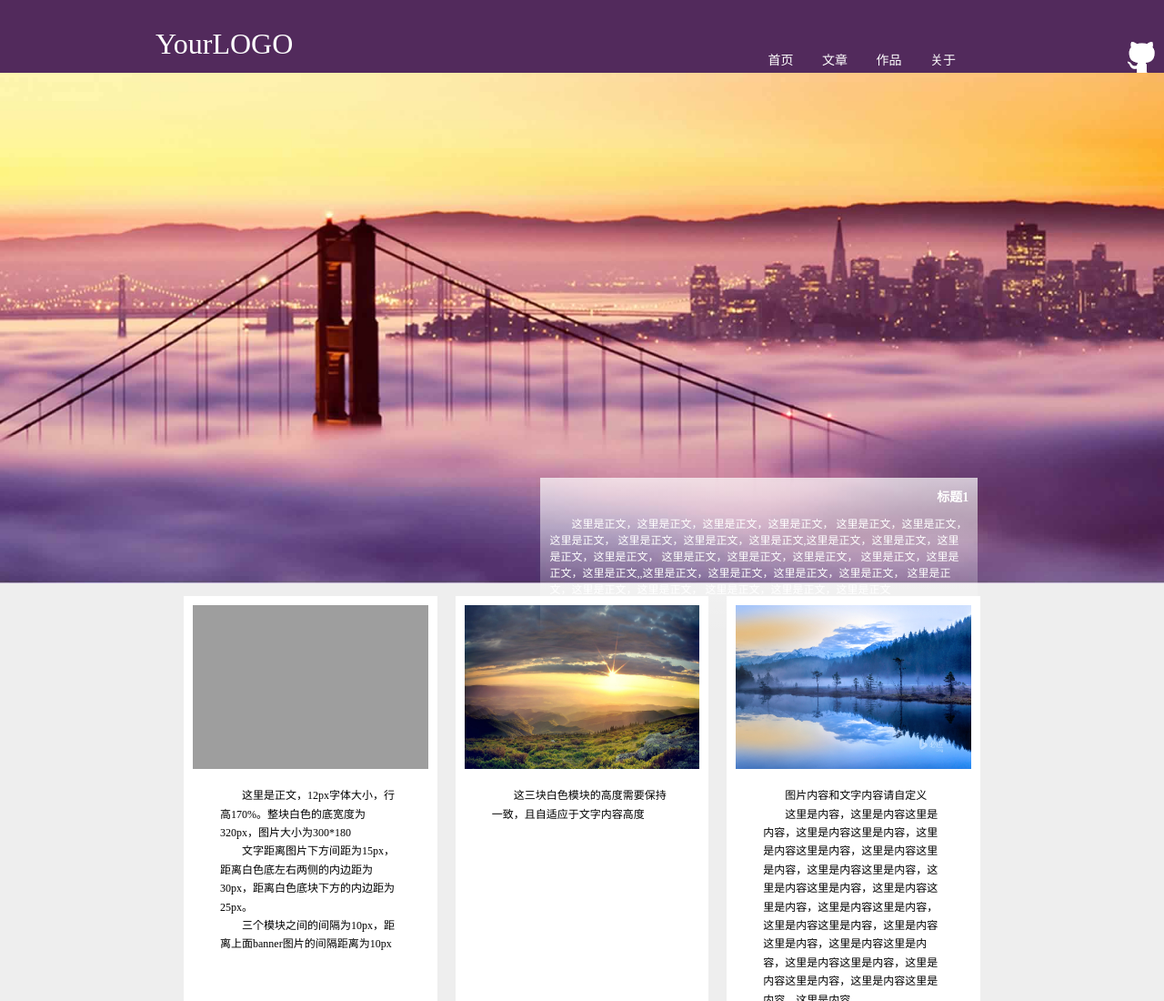
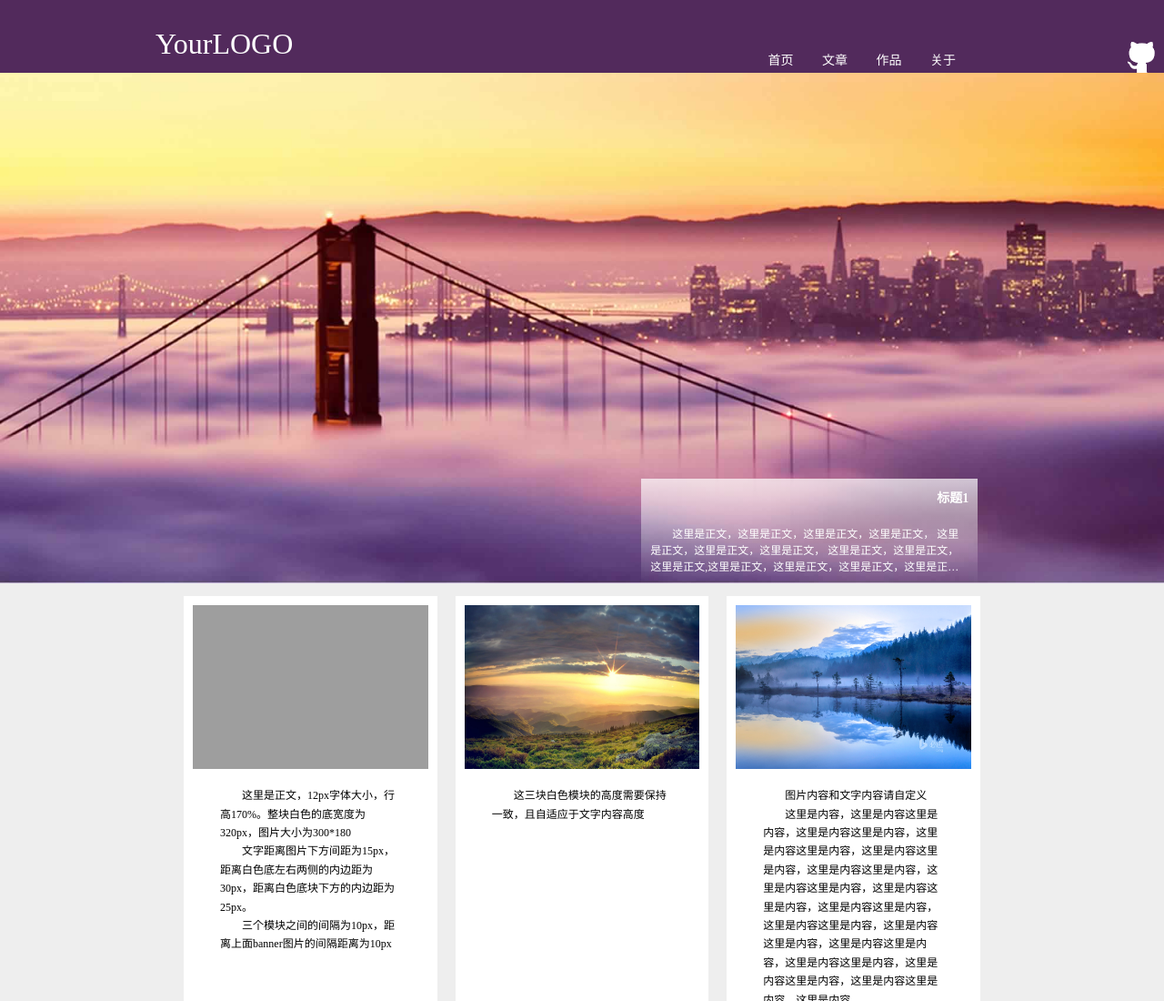
Before and after one commit to FED-Div/test, a plain HTML site: page home.html in a window 1280 px wide. Shown: the top 1100 px of the page at 91% size. Drawn offline with Linux system fonts and the light colour scheme; grey boxes are pictures that could not be loaded.

Commit message:
version 0.0.3
flex 属性的运用

```diff
--- a/css/main.css
+++ b/css/main.css
@@ -69,6 +69,13 @@ header{
 
 
 
+/*banner*/
+
+.banner-framework{
+	/*-webkit-flex-wrap:nowrap;*/
+	/*display: -webkit-flex;*/
+	width: 100%;
+}
 .banner-bg{
 	width: 100%;
 
@@ -80,16 +87,12 @@ header{
 
 .textcontent{
 	color: white;
-	/*width: 500px;*/
-	display: inline-block;
-	width: 36%;
+	width: 350px;
 	position: absolute;
 	right: 16%;
-	top: 525px;
-	/*top:30%;*/
 	padding: 10px;
+	margin-top: -119px;
 	background: linear-gradient(to bottom, rgba(255, 255, 255, 0.70), rgba(255,255,255, 0));
-
 }
 
 .textcontent h1{
@@ -98,15 +101,41 @@ header{
 	float: right;
 	padding-bottom: 12px;
 }
-.textcontent p{
+
+/*.textcontent p{
 	font-size: 12px;
 	text-indent:2em;
 	float: left;
 	padding-bottom: 30px;
 	line-height:150%;
+	-webkit-box-orient:vertical;
+	-webkit-line-clamp:3;
+	word-break:break-all;
+}
+*/
+.textcontent .text_box{
+	font-size: 12px;
+	text-indent:2em;
+	float: left;
+	padding-top: 10px;
+	line-height:150%;
+
+
+	display:-webkit-box !important;
+	overflow:hidden;
+
+	text-overflow: ellopsis;
+	word-break:break-all;
+
+	-webkit-box-orient:vertical;
+	-webkit-line-clamp:3;
+
+
+
 }
 
 /*three cards */
+
 .cards{
 	width: 70%;/*980/1366*/
 	margin-left: auto;
@@ -138,12 +167,21 @@ header{
 
 .card_content{
 	font-size: 12px;
-	text-indent: 2em;
+	text-indent: 2em;/*首行缩进*/
 	line-height: 170%;
 	margin-top: 15px;/*文字距离图片下方间距为15px*/
 	margin-left: 30px;/*距离白色底左右两侧的内边距为30px*/
 	margin-right: 30px;
 	margin-bottom: 15px;/*距离白色底块下方的内边距为25px。*/
+/*
+	display:-webkit-box !important;
+	overflow:hidden;
+
+	text-overflow: ellopsis;
+	word-break:break-all;
+
+	-webkit-box-orient:vertical;
+	-webkit-line-clamp:3;*/
 }
 
 
--- a/home.html
+++ b/home.html
@@ -41,13 +41,14 @@
 
 		<div class="textcontent">
 			<h1>标题1</h1>
-			<p>这里是正文，这里是正文，这里是正文，这里是正文，
+			<div class="text_box">这里是正文，这里是正文，这里是正文，这里是正文，
 			   这里是正文，这里是正文，这里是正文，
 			   这里是正文，这里是正文，这里是正文,这里是正文，这里是正文，这里是正文，这里是正文，
 			   这里是正文，这里是正文，这里是正文，
 			   这里是正文，这里是正文，这里是正文,,这里是正文，这里是正文，这里是正文，这里是正文，
 			   这里是正文，这里是正文，这里是正文，
-			   这里是正文，这里是正文，这里是正文</p>
+			   这里是正文，这里是正文，这里是正文
+			</div>
 		</div>
 
 	</div>
```
Also changed, not shown: 1 other file.
